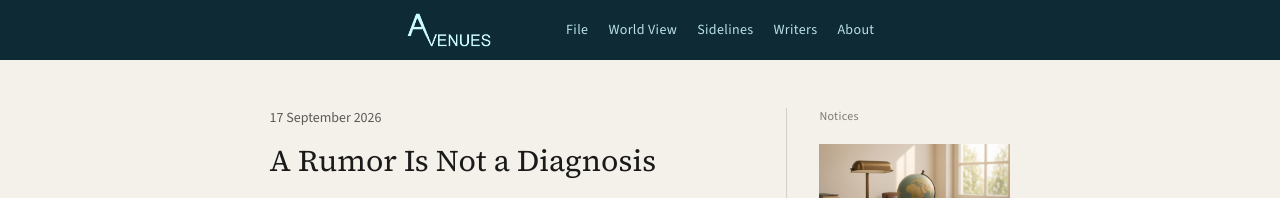
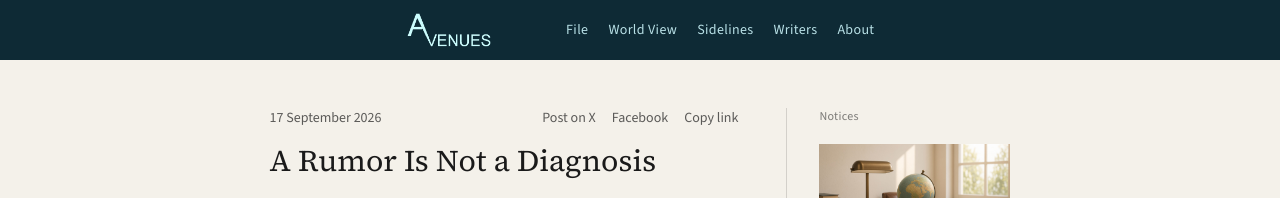
Before and after one commit to tspenn/avenues, a Next.js app: page /posts/a-rumor-is-not-a-diagnosis in a window 1280 px wide. Shown: the top 198 px of the page. Built offline with nearby package versions, Linux system fonts and the light colour scheme.

Commit message:
Give articles share cards and a share row. Sunday File shares the logo.

```diff
--- a/app/posts/[slug]/page.tsx
+++ b/app/posts/[slug]/page.tsx
@@ -5,7 +5,9 @@ import Image from "next/image";
 import Link from "next/link";
 import { attributionFor, chairFor, isDeskSection } from "@/lib/authors";
 import { DateLine } from "@/components/DateLine";
+import { ShareRow } from "@/components/ShareRow";
 import { bodyWithoutLeadingDek, getAllPosts, getPostBySlug } from "@/lib/posts";
+import { articleMetadata, shareText, shareUrl } from "@/lib/seo";
 
 type PageProps = {
   params: Promise<{ slug: string }>;
@@ -23,11 +25,7 @@ export async function generateMetadata({
   if (!post) {
     return { title: "Not found" };
   }
-  return {
-    title: post.title,
-    description: post.dek,
-    authors: [{ name: attributionFor(post.section, post.author) }],
-  };
+  return articleMetadata(post);
 }
 
 export default async function PostPage({ params }: PageProps) {
@@ -44,7 +42,14 @@ export default async function PostPage({ params }: PageProps) {
 
   return (
     <article>
-      <DateLine post={post} />
+      <div className="flex flex-wrap items-start justify-between gap-x-6 gap-y-2">
+        <DateLine post={post} />
+        <ShareRow
+          title={post.title}
+          url={shareUrl(post)}
+          text={shareText(post)}
+        />
+      </div>
       <h1 className="mt-3 font-serif text-3xl leading-snug text-ink">
         {post.title}
       </h1>
--- a/app/writers/whit-boone/resistance-and-its-cost/page.tsx
+++ b/app/writers/whit-boone/resistance-and-its-cost/page.tsx
@@ -4,18 +4,21 @@ import Link from "next/link";
 import { notFound } from "next/navigation";
 import { chairFor } from "@/lib/authors";
 import { formatDate, getPostBySlug, splitLongform } from "@/lib/posts";
+import { ShareRow } from "@/components/ShareRow";
+import { articleMetadata, shareText, shareUrl } from "@/lib/seo";
 
-export const metadata: Metadata = {
-  title: "Resistance and Its Cost",
-  description:
-    "Costume-play “Resistance” is a Saturday. The Founders left a country. The bill was real.",
-};
+const slug = "resistance-and-its-cost";
+
+export function generateMetadata(): Metadata {
+  const post = getPostBySlug(slug);
+  return post ? articleMetadata(post) : { title: "Not found" };
+}
 
 const articleClass =
   "prose-avenues mt-8 space-y-5 [&_h2]:mt-10 [&_h2]:font-serif [&_h2]:text-2xl [&_h2]:leading-snug [&_p]:text-ink";
 
 export default async function ResistancePage() {
-  const post = getPostBySlug("resistance-and-its-cost");
+  const post = getPostBySlug(slug);
   if (!post || post.author !== "Whit Boone") {
     notFound();
   }
@@ -27,7 +30,14 @@ export default async function ResistancePage() {
 
   return (
     <article>
-      <p className="font-sans text-sm text-ink/70">{formatDate(post.date)}</p>
+      <div className="flex flex-wrap items-start justify-between gap-x-6 gap-y-2">
+        <p className="font-sans text-sm text-ink/70">{formatDate(post.date)}</p>
+        <ShareRow
+          title={post.title}
+          url={shareUrl(post)}
+          text={shareText(post)}
+        />
+      </div>
       <h1 className="mt-3 font-serif text-3xl leading-snug text-ink">
         {post.title}
       </h1>
--- a/app/writers/whit-boone/the-oil-and-the-deputy/page.tsx
+++ b/app/writers/whit-boone/the-oil-and-the-deputy/page.tsx
@@ -6,22 +6,32 @@ import { notFound } from "next/navigation";
 import { DateLine } from "@/components/DateLine";
 import { chairFor } from "@/lib/authors";
 import { getPostBySlug } from "@/lib/posts";
+import { ShareRow } from "@/components/ShareRow";
+import { articleMetadata, shareText, shareUrl } from "@/lib/seo";
 
-export const metadata: Metadata = {
-  title: "The Oil and the Deputy",
-  description:
-    "A defendant on a plane and a concession on a desk. Those are different kinds of founding.",
-};
+const slug = "the-oil-and-the-deputy";
+
+export function generateMetadata(): Metadata {
+  const post = getPostBySlug(slug);
+  return post ? articleMetadata(post) : { title: "Not found" };
+}
 
 export default async function OilAndTheDeputyPage() {
-  const post = getPostBySlug("the-oil-and-the-deputy");
+  const post = getPostBySlug(slug);
   if (!post || post.author !== "Whit Boone") {
     notFound();
   }
 
   return (
     <article>
-      <DateLine post={post} />
+      <div className="flex flex-wrap items-start justify-between gap-x-6 gap-y-2">
+        <DateLine post={post} />
+        <ShareRow
+          title={post.title}
+          url={shareUrl(post)}
+          text={shareText(post)}
+        />
+      </div>
       <h1 className="mt-3 font-serif text-3xl leading-snug text-ink">
         {post.title}
       </h1>
--- a/app/writers/whit-boone/they-do-not-turn-on-a-dime/page.tsx
+++ b/app/writers/whit-boone/they-do-not-turn-on-a-dime/page.tsx
@@ -6,21 +6,32 @@ import { notFound } from "next/navigation";
 import { DateLine } from "@/components/DateLine";
 import { chairFor } from "@/lib/authors";
 import { getPostBySlug } from "@/lib/posts";
+import { ShareRow } from "@/components/ShareRow";
+import { articleMetadata, shareText, shareUrl } from "@/lib/seo";
 
-export const metadata: Metadata = {
-  title: "They Do Not Turn on a Dime",
-  description: "Continuity is a bet. It is not a law.",
-};
+const slug = "they-do-not-turn-on-a-dime";
+
+export function generateMetadata(): Metadata {
+  const post = getPostBySlug(slug);
+  return post ? articleMetadata(post) : { title: "Not found" };
+}
 
 export default async function TurnOnADimePage() {
-  const post = getPostBySlug("they-do-not-turn-on-a-dime");
+  const post = getPostBySlug(slug);
   if (!post || post.author !== "Whit Boone") {
     notFound();
   }
 
   return (
     <article>
-      <DateLine post={post} />
+      <div className="flex flex-wrap items-start justify-between gap-x-6 gap-y-2">
+        <DateLine post={post} />
+        <ShareRow
+          title={post.title}
+          url={shareUrl(post)}
+          text={shareText(post)}
+        />
+      </div>
       <h1 className="mt-3 font-serif text-3xl leading-snug text-ink">
         {post.title}
       </h1>
--- /dev/null
+++ b/components/ShareRow.tsx
@@ -0,0 +1,75 @@
+"use client";
+
+import { useEffect, useState } from "react";
+
+const buttonClass =
+  "font-sans text-sm text-ink/70 underline-offset-4 hover:text-ink hover:underline";
+
+export function ShareRow({
+  title,
+  url,
+  text,
+}: {
+  title: string;
+  url: string;
+  text: string;
+}) {
+  const [canShare, setCanShare] = useState(false);
+  const [copied, setCopied] = useState(false);
+
+  useEffect(() => {
+    setCanShare(typeof navigator !== "undefined" && !!navigator.share);
+  }, []);
+
+  const xHref = `https://x.com/intent/post?text=${encodeURIComponent(
+    text,
+  )}&url=${encodeURIComponent(url)}`;
+  const facebookHref = `https://www.facebook.com/sharer/sharer.php?u=${encodeURIComponent(
+    url,
+  )}`;
+
+  async function copyLink() {
+    try {
+      await navigator.clipboard.writeText(url);
+      setCopied(true);
+      setTimeout(() => setCopied(false), 2000);
+    } catch {
+      setCopied(false);
+    }
+  }
+
+  return (
+    <div className="flex flex-wrap items-center gap-x-4 gap-y-1">
+      <a
+        href={xHref}
+        target="_blank"
+        rel="noopener noreferrer"
+        className={buttonClass}
+        aria-label={`Post “${title}” on X`}
+      >
+        Post on X
+      </a>
+      <a
+        href={facebookHref}
+        target="_blank"
+        rel="noopener noreferrer"
+        className={buttonClass}
+        aria-label={`Share “${title}” on Facebook`}
+      >
+        Facebook
+      </a>
+      <button type="button" onClick={copyLink} className={buttonClass}>
+        {copied ? "Link copied" : "Copy link"}
+      </button>
+      {canShare ? (
+        <button
+          type="button"
+          onClick={() => navigator.share({ title, text, url }).catch(() => {})}
+          className={buttonClass}
+        >
+          Share
+        </button>
+      ) : null}
+    </div>
+  );
+}
--- a/content/posts/they-do-not-turn-on-a-dime.md
+++ b/content/posts/they-do-not-turn-on-a-dime.md
@@ -13,7 +13,7 @@ href: /writers/whit-boone/they-do-not-turn-on-a-dime
 
 A massive totalitarian regime does not turn on a dime. That sentence is the one part of this week that is not a rumor.
 
-Whether Xi Jinping is catching up on paperwork or whether we do not see him again is almost beside the point Boone is paid to keep: the machine was built to survive the man, and then the man spent a decade gutting the machine so that only he could survive. Those two facts do not sit easily in the same state.
+Whether Xi Jinping is catching up on paperwork or whether we do not see him again is almost beside the point: the machine was built to survive the man, and then the man spent a decade gutting the machine so that only he could survive. Those two facts do not sit easily in the same state.
 
 Personalist power looks stable from the outside. It looks like order. It is order of a brittle kind. Rome did not schedule its crises. France did not. Russia has spent a century proving that a cleared bench is not the same thing as a settled country. China has done hard things — famine, opening, the factory miracle, the present slump — without offering the West a clean play. That is not the same as saying it cannot break.
 
--- /dev/null
+++ b/lib/seo.ts
@@ -0,0 +1,81 @@
+import type { Metadata } from "next";
+import { attributionFor, isDeskSection } from "./authors";
+import { bodyWithoutLeadingDek, type Post } from "./posts";
+
+export const SITE_NAME = "Avenues";
+export const SITE_URL = "https://avenues.skylandpublishing.com";
+
+export const DEFAULT_SHARE_IMAGE = "/avenues-og.jpg";
+const SUNDAY_FILE_SHARE_IMAGE = "/sunday-file-og.jpg";
+
+function shareImage(post: Post): { url: string; alt: string } {
+  if (post.section === "file") {
+    return { url: SUNDAY_FILE_SHARE_IMAGE, alt: "Sunday File" };
+  }
+  if (post.hero) {
+    return { url: post.hero, alt: post.heroAlt ?? post.title };
+  }
+  return { url: DEFAULT_SHARE_IMAGE, alt: SITE_NAME };
+}
+
+export function shareUrl(post: Post): string {
+  return `${SITE_URL}${post.href}`;
+}
+
+/**
+ * Prefilled post body. X appends the link itself, so this ends on "More…".
+ * Anything past 280 characters needs an X Premium account to send.
+ */
+export function shareText(post: Post, paragraphs = 4, maxChars = 1200): string {
+  const lead = isDeskSection(post.section)
+    ? bodyWithoutLeadingDek(post.content, post.dek)
+    : post.content;
+
+  const body = lead
+    .split(/\n\s*\n/)
+    .map((part) => part.replace(/\s+/g, " ").trim())
+    .filter((part) => part && !part.startsWith("#") && !part.startsWith("—"))
+    .slice(0, paragraphs)
+    .join("\n\n");
+
+  const opening = isDeskSection(post.section) ? `${post.dek}\n\n${body}` : body;
+  let text = `${post.title}\n\n${opening}`.trim();
+
+  if (text.length > maxChars) {
+    const clipped = text.slice(0, maxChars);
+    const stop = Math.max(clipped.lastIndexOf(". "), clipped.lastIndexOf("\n"));
+    text = clipped.slice(0, stop > 0 ? stop + 1 : maxChars).trim();
+  }
+
+  return `${text}\n\nMore…`;
+}
+
+export function articleMetadata(post: Post): Metadata {
+  const image = shareImage(post);
+  const imageUrl = `${SITE_URL}${image.url}`;
+  const url = shareUrl(post);
+  const byline = attributionFor(post.section, post.author);
+
+  return {
+    title: post.title,
+    description: post.dek,
+    authors: [{ name: byline }],
+    alternates: { canonical: url },
+    openGraph: {
+      type: "article",
+      title: post.title,
+      description: post.dek,
+      url,
+      siteName: SITE_NAME,
+      publishedTime: post.posted ?? post.date,
+      authors: [byline],
+      images: [{ url: imageUrl, alt: image.alt }],
+    },
+    twitter: {
+      card: "summary_large_image",
+      title: post.title,
+      description: post.dek,
+      images: [imageUrl],
+    },
+  };
+}
```
Also changed, not shown: public/avenues-og.jpg (added), public/sunday-file-og.jpg (added).
